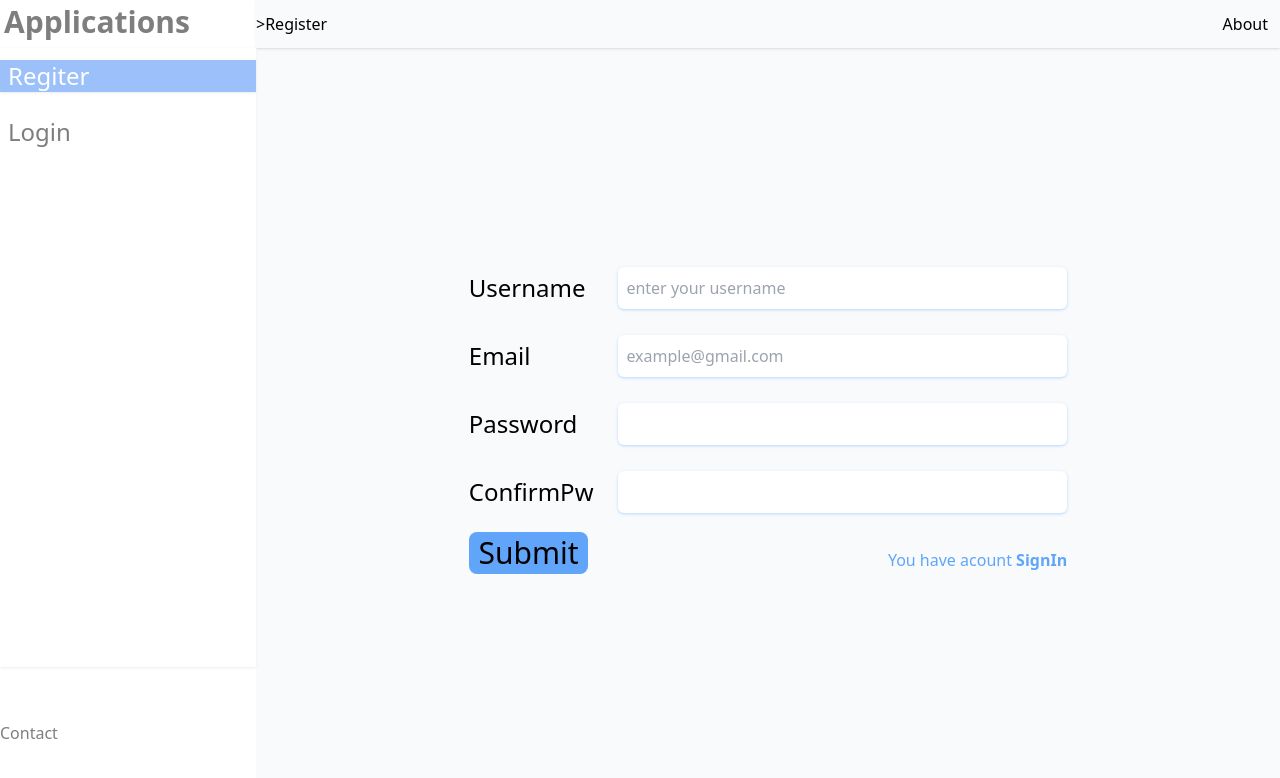
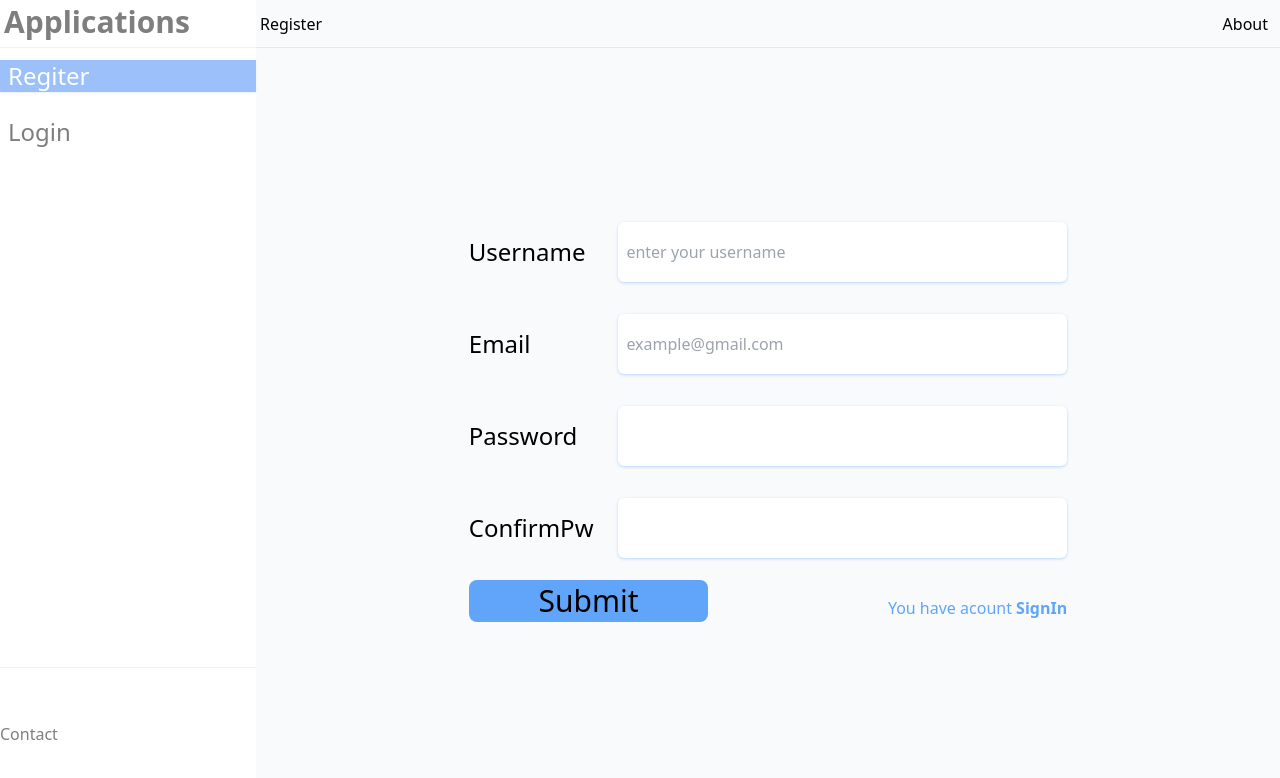
Before and after one commit to teiderrems/applications, a Next.js app: page /register in a window 1280 px wide. Shown: the top 778 px of the page. Built offline with nearby package versions, Linux system fonts and the light colour scheme.

Commit message:
fix issues

```diff
--- a/next.config.mjs
+++ b/next.config.mjs
@@ -1,6 +1,6 @@
 /** @type {import('next').NextConfig} */
 const nextConfig = {
-    output: 'export',
+    output: 'export'
 };
 
 export default nextConfig;
--- /dev/null
+++ b/src/app/about/page.tsx
@@ -0,0 +1,9 @@
+import React from 'react'
+
+export default function About() {
+  return (
+    <div className='container mx-auto'>
+        About
+    </div>
+  )
+}
--- a/src/app/components/Footer.tsx
+++ b/src/app/components/Footer.tsx
@@ -2,6 +2,6 @@ import React from 'react'
 
 export default function Footer() {
   return (
-    <footer className='flex flex-col h-1/6 justify-self-end justify-center'>Contact</footer>
+    <footer className='flex flex-col h-1/6 border-t justify-self-end justify-center'>Contact</footer>
   )
 }
--- a/src/app/components/Header.tsx
+++ b/src/app/components/Header.tsx
@@ -12,16 +12,16 @@ export default function Header() {
       router.push(`/login?ReturnUrl=${pathname}`);
     }
     const getPath=()=>{
-        return pathname.split('/').join('>');
+        return pathname.split('/').join('>').substring(1);
     }
 
     useEffect(()=>{
       setToken(localStorage.getItem("token") as string);
-    },[setToken,token])
+    },[token])
 
   return (
-    <div className="flex flex-row h-12 justify-between items-center  w-full shadow">
-        <span className=" capitalize">{getPath()}</span>
+    <div className="flex flex-row h-12 justify-between items-center  w-full border-b">
+        <span className=" capitalize pl-1">{getPath()}</span>
         {
           token?<button onClick={LogOut} className="about">LogOut</button>:<Link href="/about" className="about">About</Link>
         }
--- a/src/app/components/SideBar.tsx
+++ b/src/app/components/SideBar.tsx
@@ -9,6 +9,7 @@ export default function SideBar() {
   useEffect(()=>{
     if (window.localStorage&&localStorage.getItem("token")) {
       setUser(JSON.parse(atob(localStorage.getItem("token")!.split('.')[1])));
+      console.log(user,atob(localStorage.getItem("token")!.split('.')[1]));
     }
   },[user]);
 
@@ -18,7 +19,7 @@ export default function SideBar() {
         user?(
         <nav className="flex flex-col flex-1 py-3 space-y-6 text-justify w-full">
             <Link href="/application" className={`px-2 text-2xl ${pathname=="/application"&&'active'}`}>Application</Link>
-            <Link href="/user" className={`px-2 text-2xl ${pathname=="/user"?'active':''}`}>{user?.Email}</Link>
+            <Link href="/" className={`px-2 text-2xl ${pathname=="/"?'active':''}`}>{user?.username}</Link>
         </nav>
         ):(
           <nav className="flex flex-col flex-1 py-3 space-y-6 text-justify w-full">
--- a/src/app/globals.css
+++ b/src/app/globals.css
@@ -21,7 +21,7 @@ body {
 }
 
 .form-group{
-  @apply w-full h-28 md:h-14 md:justify-between flex md:flex-row flex-col items-center
+  @apply w-full h-28 md:h-20 md:justify-between flex md:flex-row flex-col items-center
 }
 
 .form-input{
@@ -29,9 +29,9 @@ body {
 }
 
 label{
-  @apply text-justify md:w-1/4 w-full
+  @apply text-justify md:w-1/5 w-full
 }
 
 .btn-submit{
-  @apply md:w-1/5 text-3xl w-full self-start rounded-lg bg-blue-400 md:h-3/4 h-full
+  @apply md:w-2/5 text-3xl w-full self-start rounded-lg bg-blue-400 md:h-3/4 h-full
 }
--- a/src/app/layout.tsx
+++ b/src/app/layout.tsx
@@ -23,9 +23,9 @@ export default function RootLayout({
     <StoreProvider>
       <html lang="en">
         <body className="flex min-h-screen">
-          <div className="flex flex-col z-10 absolute top-100 sm:opacity-50 left-0 md:w-1/5 bg-white h-screen sm:w-1/2 md:static">
-            <h1 className="text-3xl font-bold m-1 h-10">Applications</h1>
-            <div className="flex-1 flex flex-col shadow">
+          <div className="flex flex-col z-10 absolute top-0 bottom-0 sm:opacity-50 left-0 md:w-1/5 bg-white min-h-screen sm:w-1/2 md:static">
+            <h1 className="text-3xl font-bold p-1 h-12 border-b">Applications</h1>
+            <div className="flex-1 flex flex-col">
             <SideBar/>
             </div>
             <Footer/>
--- a/src/app/login/page.tsx
+++ b/src/app/login/page.tsx
@@ -3,9 +3,9 @@
 import { useLoginMutation } from "@/lib/features/users";
 import Link from "next/link";
 import { useRouter, useSearchParams } from "next/navigation";
-import { useState } from "react";
+import { Suspense, useState } from "react";
 
-export default function Login() {
+function Login() {
   const [user, setUser] = useState<{
     Username: string
     Password: string
@@ -57,3 +57,11 @@ export default function Login() {
     </div>
   )
 }
+
+export default function LoginView(){
+  return(
+    <Suspense>
+      <Login/>
+    </Suspense>
+  )
+}
--- a/src/app/page.tsx
+++ b/src/app/page.tsx
@@ -1,11 +1,14 @@
 "use client"
 
+import { Suspense } from "react"
 import Login from "./login/page"
 
 export default function Home() {
   return (
     <main className="flex h-full flex-col md:flex-row items-center justify-between">
-      <Login/>
+      <Suspense>
+        <Login/>
+      </Suspense>
       <div>
 
       </div>
```
